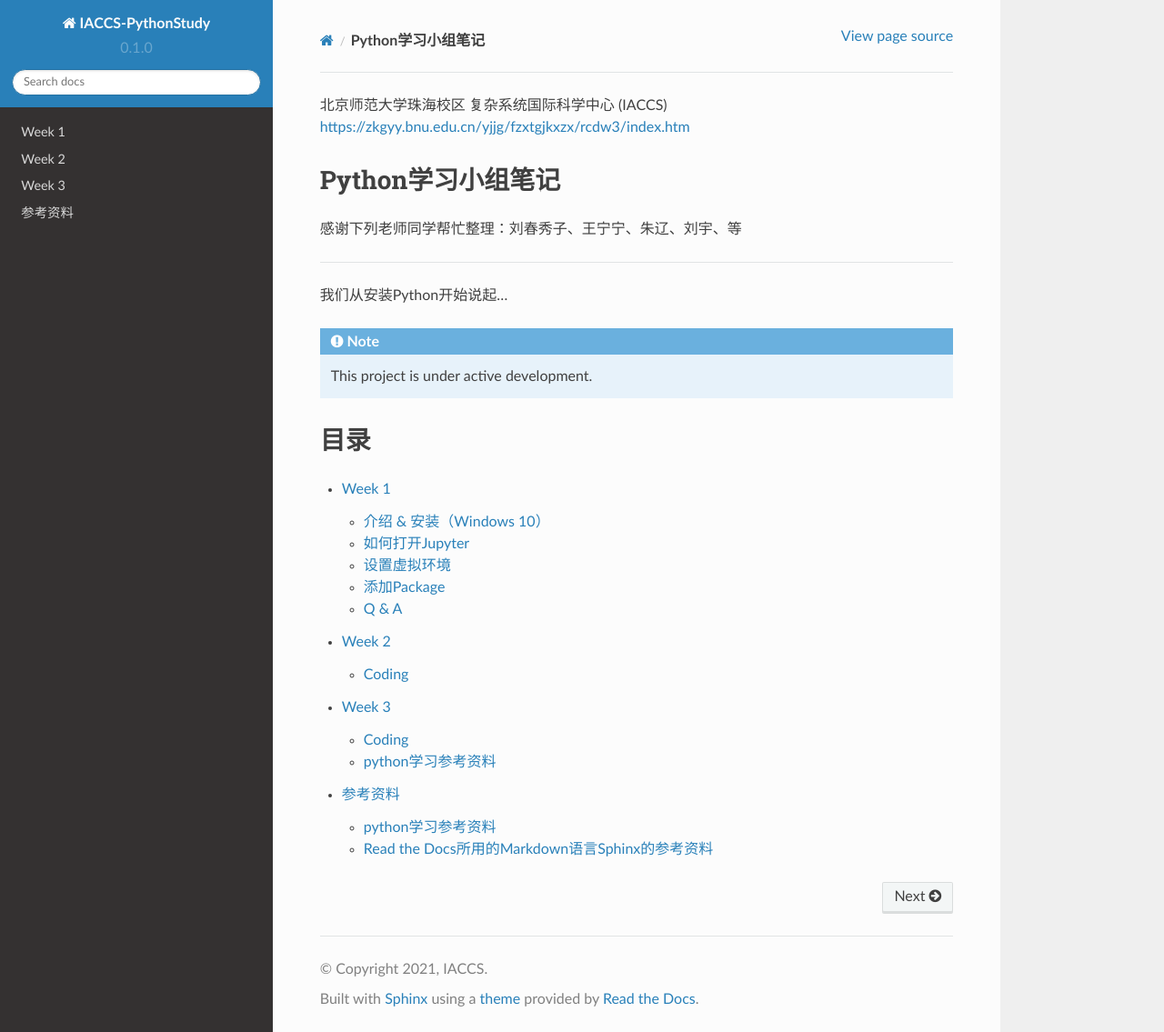
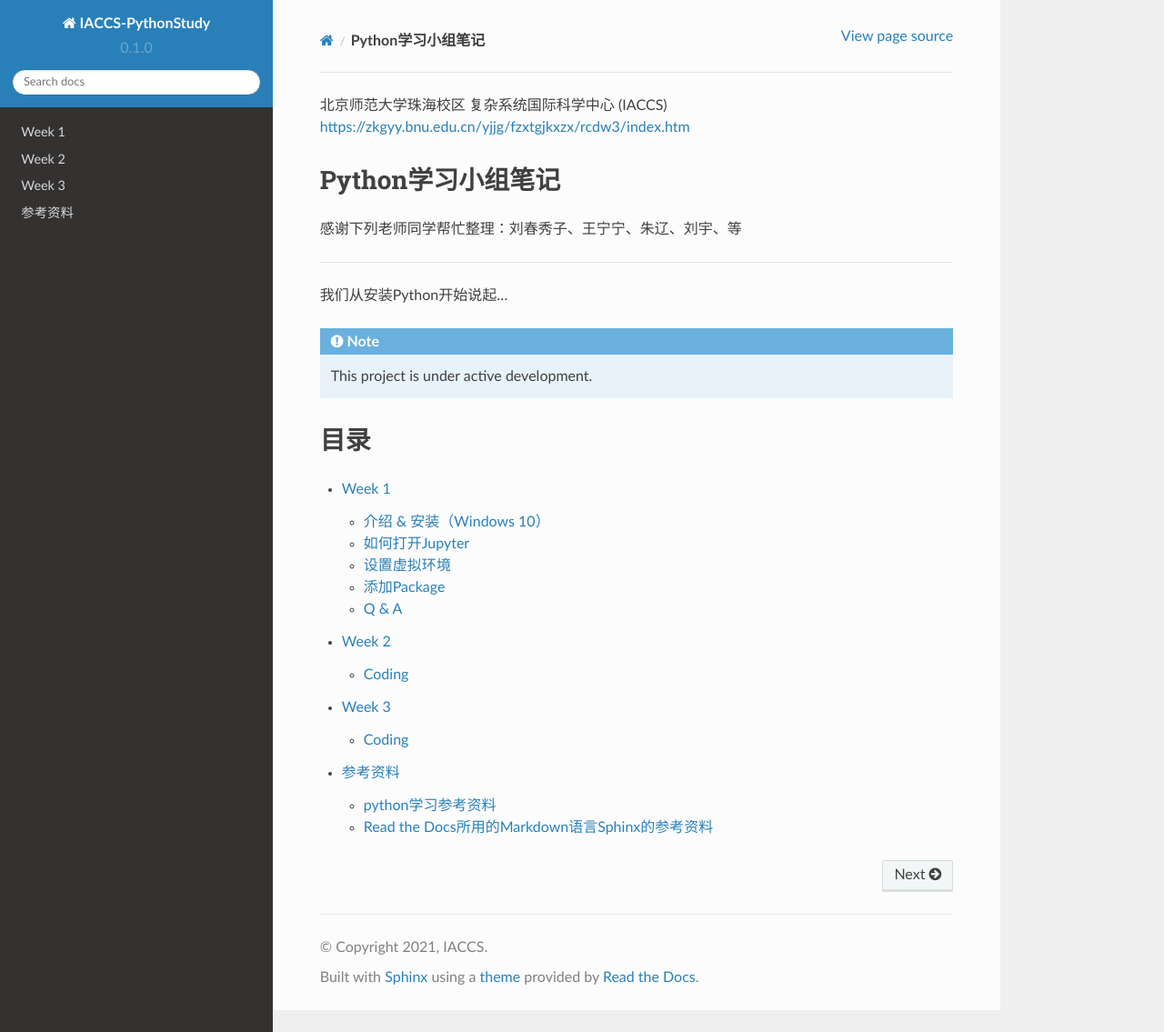
Before and after one commit to sandaowu/IACCS-Python-Study, a Sphinx documentation site: the page built from docs/source/index.rst, in a window 1280 px wide and 1135 px high. Shown: the whole window at 91% size. Built offline with Sphinx 7.4.7 and the Read the Docs theme 2.0.0, drawn with Linux system fonts in a browser that asks for light colours.

Commit message:
Update study3.rst

```diff
--- a/docs/source/study3.rst
+++ b/docs/source/study3.rst
@@ -51,11 +51,6 @@
 >>> [title, ings, steps] = getReceipFromURL(url)
 >>> print(title)
 >>> for i in ings:
-        print(i, ':', ings[i])
+>>>     print(i, ':', ings[i])
 >>> for i in steps:
-        print(i, ':', steps[i])
-
-
-python学习参考资料
--------------
-廖雪峰Python教程 https://www.liaoxuefeng.com/wiki/1016959663602400
+>>>     print(i, ':', steps[i])
```
